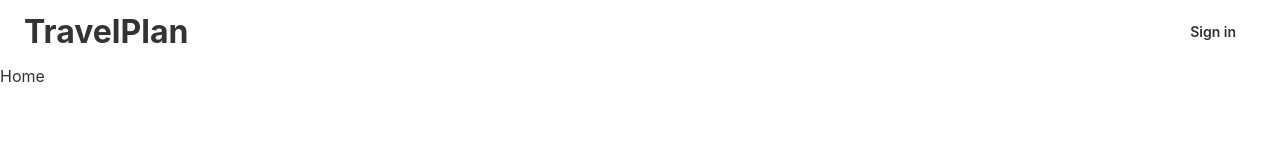
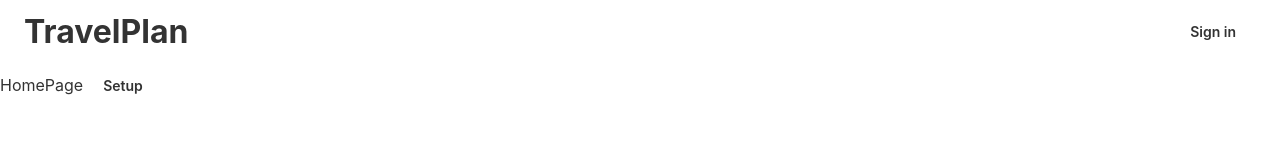
Before and after one commit to Jiaduobao26/trip-mate, a React (Create React App) app: page / in a window 1280 px wide. Shown: the top 160 px of the page. Built offline with nearby package versions, Linux system fonts and the light colour scheme; no server answers.

Commit message:
chore: add temporary navigation links for development

```diff
--- a/src/pages/Home/index.js
+++ b/src/pages/Home/index.js
@@ -1,3 +1,11 @@
+import Button from "@mui/material/Button";
+import { Link } from "react-router-dom";
+
 export default function Home() {
-  return <div>Home</div>
+  return <div>
+    HomePage
+    <Button color="inherit" component={Link} to="/setup">
+      Setup
+    </Button>
+  </div>
 }
--- a/src/pages/PlanList/index.js
+++ b/src/pages/PlanList/index.js
@@ -1,3 +1,11 @@
+import Button from "@mui/material/Button";
+import { Link } from "react-router-dom";
+
 export default function Plan() {
-  return <div>Plan</div>
+  return <div>
+    PlanPage
+    <Button color="inherit" component={Link} to="/plan/123">
+      PlanDetail
+    </Button>
+  </div>
 }
```
